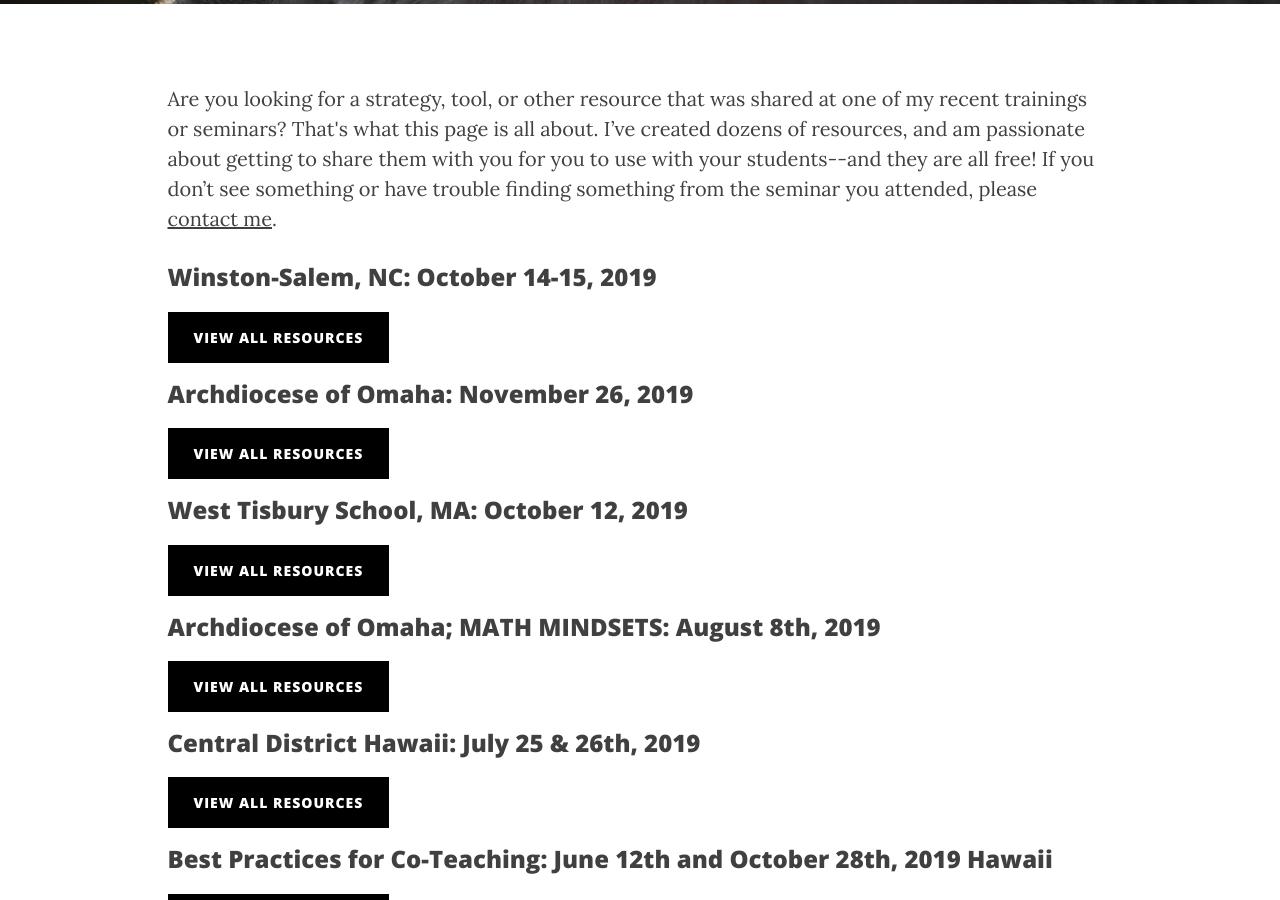
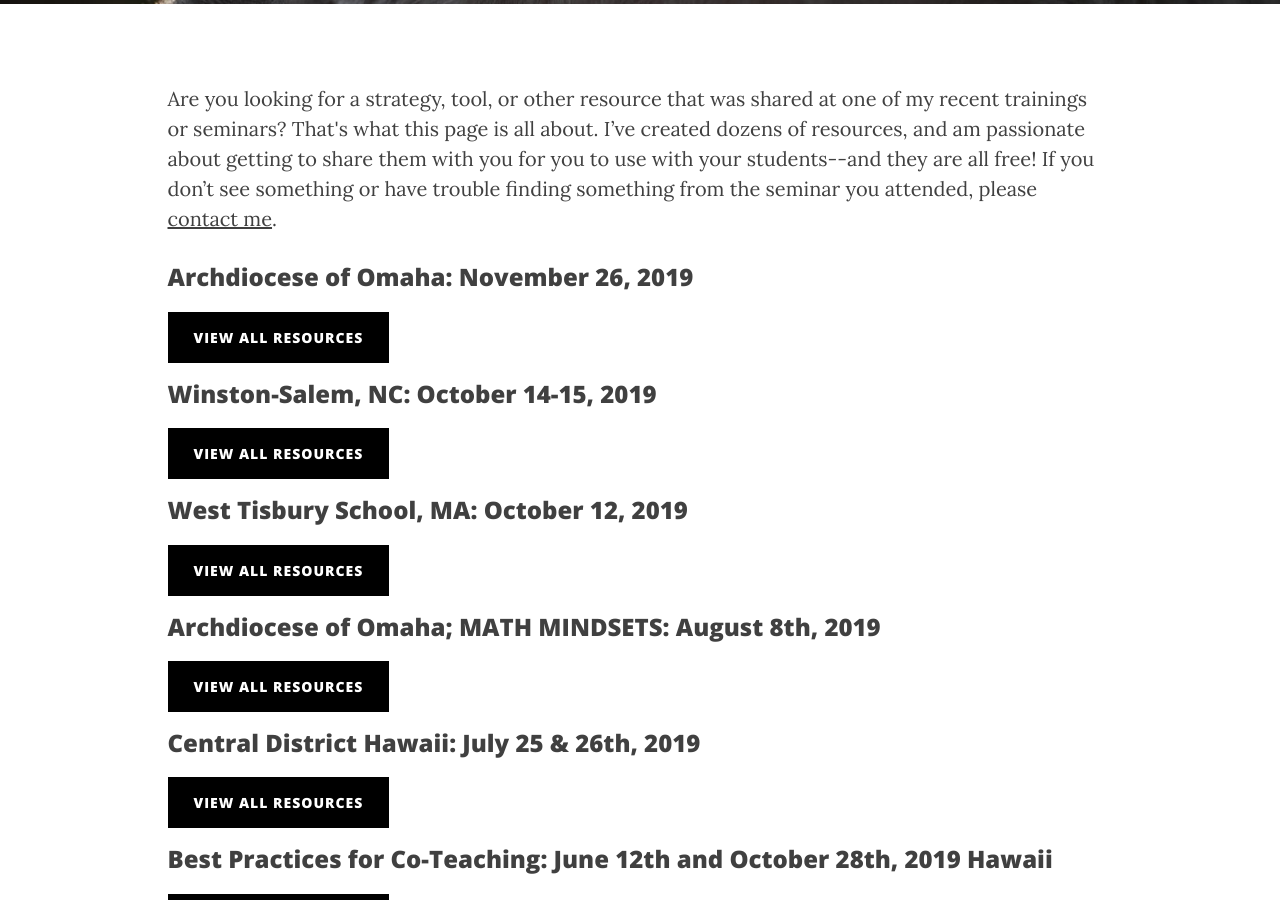
Before and after one commit to iamweswilson/clearlycat, a Jekyll site: the page built from resources.html, in a window 1280 px wide and 900 px high, scrolled down 444 px. Built offline with Jekyll 4.4.1, drawn with Linux system fonts in a browser that asks for light colours; nearby versions of some CDN libraries; comment, search, counter and statistics services are not loaded.

Commit message:
fixing link order

```diff
--- a/resources.html
+++ b/resources.html
@@ -25,15 +25,15 @@ permalink: /training-resources/
                 <p>
                     Are you looking for a strategy, tool, or other resource that was shared at one of my  recent trainings or seminars? That's what this page is all about.  I’ve created dozens of resources, and am passionate about getting to share them with you for you to use with your students--and they are all free!  If you don’t see something or have trouble finding something from the seminar you attended, please <a href="/contact/">contact me</a>.
                 </p>
+                <h3>Archdiocese of Omaha: November 26, 2019</h3>
+                <p>
+                    <a href="https://drive.google.com/open?id=1VcshryzCt0rIGG4unI1eYBHH60CnADlc" class="resource-btn" target="_blank">
+                        View All Resources
+                    </a>
+                </p>
                 <h3>Winston-Salem, NC: October 14-15, 2019</h3>
                 <p>
                     <a href="https://drive.google.com/drive/folders/1_wlulce-UjJJBN_-1B4OH688I4cpuc1x" class="resource-btn" target="_blank">
-                        View All Resources
-                    </a>
-                </p>
-                <h3>Archdiocese of Omaha: November 26, 2019</h3>
-                <p>
-                    <a href="https://drive.google.com/open?id=1VcshryzCt0rIGG4unI1eYBHH60CnADlc" class="resource-btn" target="_blank">
                         View All Resources
                     </a>
                 </p>
```
